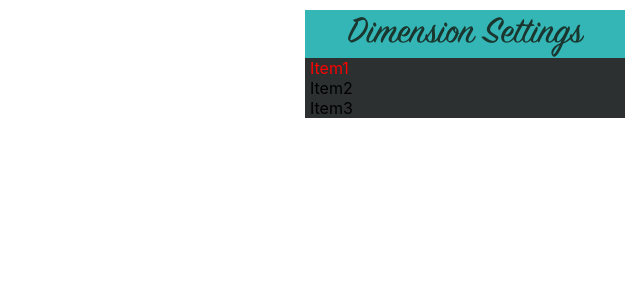
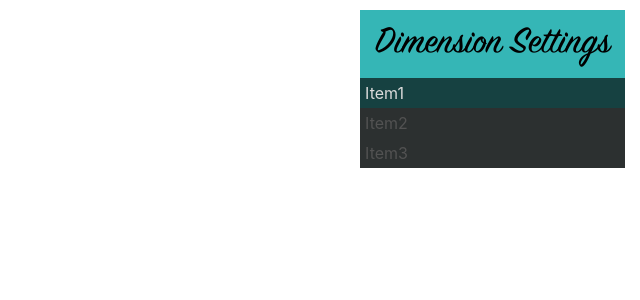
Before and after one commit to Muu79/FiveM-Dimensions, a React (Create React App) app in the folder web/: page / in a window 1280 px wide. Shown: the top 300 px of the page, without its empty margins (640-1280 px from the left). Built offline with nearby package versions, Linux system fonts and the light colour scheme.

Commit message:
added menu selection

```diff
--- a/web/src/components/Menu/Menu.css
+++ b/web/src/components/Menu/Menu.css
@@ -1,9 +1,10 @@
 
 .menu-wrapper{
-    width: 25%;
+    box-sizing: content-box;
+    width: auto;
     max-width: 350px;
     min-width: max-content;
-    height: fit-content;
+    height: auto;
     max-height: 35%;
     background-color: rgba(35, 35, 35, 0.6);
     position: absolute;
@@ -11,13 +12,17 @@
     right: 15px;
   }
 
+
   .menu-header{
+    box-sizing: border-box;
     height: 20%;
     width: 100%;
-    background-color: hsl(180, 55%, 46%);
+    background-color: rgb(53, 182, 182);
+    color: white;
     text-align: center;
     align-items: center;
     align-content: center;
+    padding: 10px 15px 10px 15px;
   }
 
   .menu-body{
@@ -28,15 +33,14 @@
   }
 
   .menu-item{
-    padding-left: 5px;
-    background-color: rgba(26, 31, 31, 0.811);
+    padding: 5px;
   }
 
   #h1{
     width: 100%;
     height: 50%;
     text-align: center;
-    color: rgb(26, 54, 46);
+    color: black;
 
     position: relative;
     top: 10%;
--- a/web/src/components/Menu/Menu.tsx
+++ b/web/src/components/Menu/Menu.tsx
@@ -82,7 +82,8 @@ const Menu: React.FC = (props) => {
                     dispatch({ type: 'select', payload: i });
                 }} style={{
                     cursor: 'pointer',
-                    color: i === state.selectedIndex ? 'red' : 'black',
+                    backgroundColor: i === state.selectedIndex ?  '#164141': 'rgba(26, 31, 31, 0.811)',
+                    color: i === state.selectedIndex ?  'rgba(220, 220, 220, 1)': 'rgba(82, 82, 82, 1)'
                 }} />
             )]
         }</div>
--- a/web/src/components/Menu/MenuItem.tsx
+++ b/web/src/components/Menu/MenuItem.tsx
@@ -1,3 +1,3 @@
 export default function MenuItem(props: any) {
-    return(<div className="menu-item"><a onClick={props.onClick} style={props.style}><div>{props.title}</div></a></div>);
+    return(<div className="menu-item" style={props.style}><a onClick={props.onClick}><div>{props.title}</div></a></div>);
 }
```
